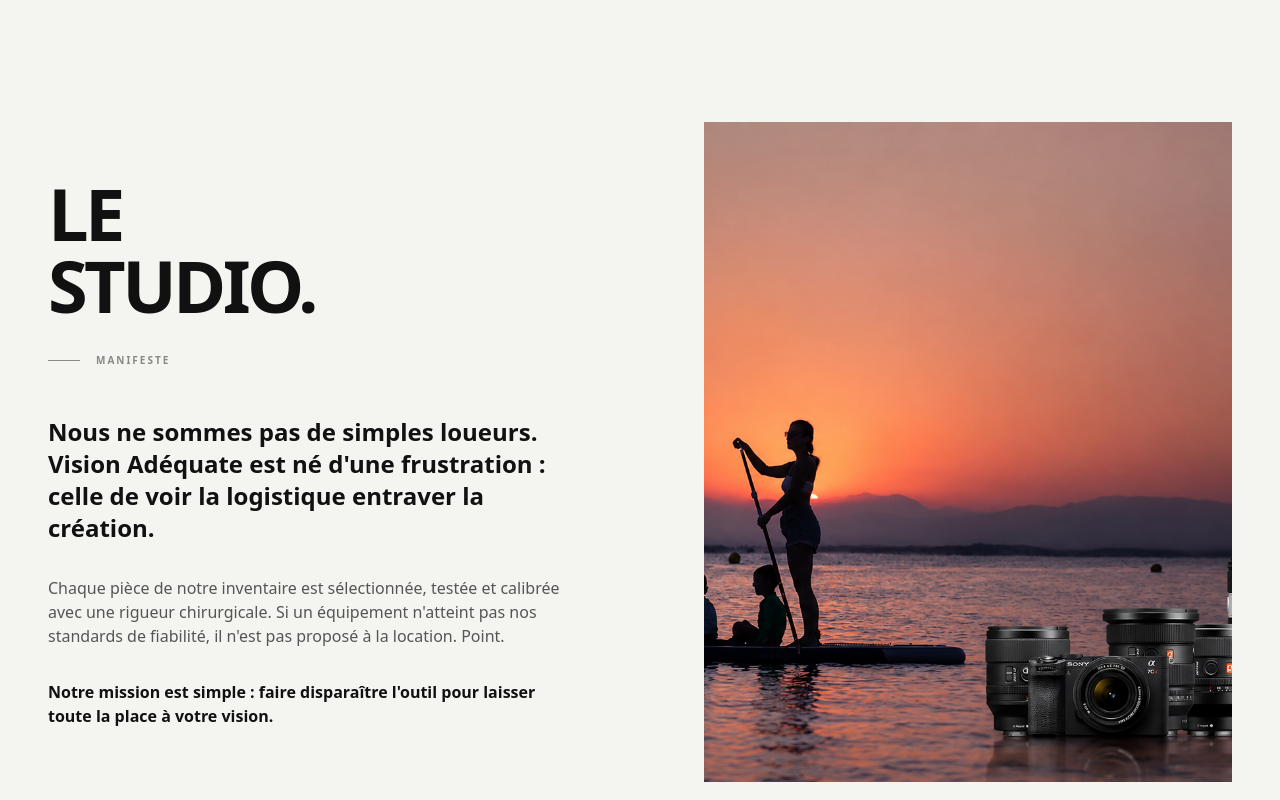
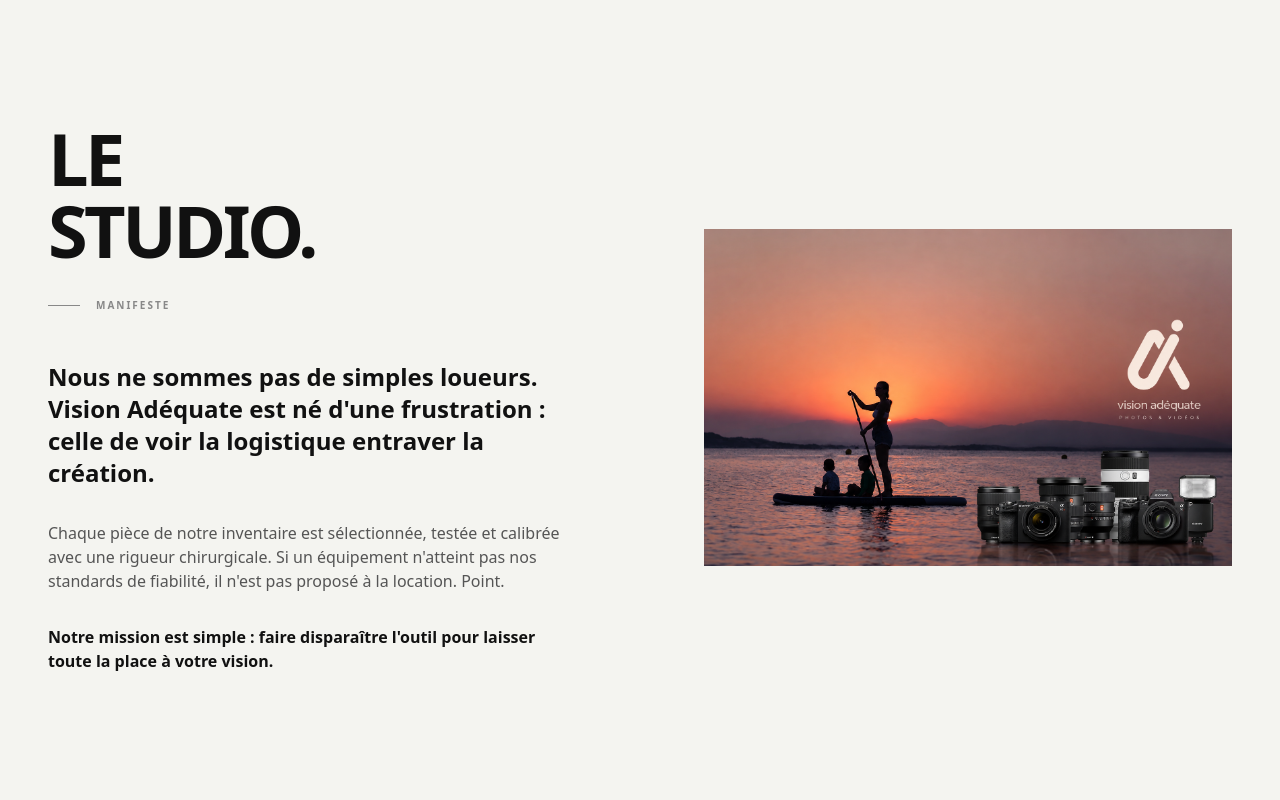
Before and after one commit to Ryn-95/Visionadequate, a Next.js app: page / in a window 1280 px wide. Shown: the part 1080-1880 px from the top of the page. Built offline with nearby package versions, Linux system fonts and the light colour scheme.

Commit message:
Fix manifesto image crop, increase loader logo size, change footer logo to white

```diff
--- a/src/app/page.tsx
+++ b/src/app/page.tsx
@@ -120,11 +120,11 @@
                 </p>
               </div>
             </div>
-            <div className="w-full md:w-1/2 aspect-square md:aspect-[4/5]">
+            <div className="w-full md:w-1/2 flex items-center justify-center">
               <img
                 src="/assets/image.png"
                 alt="Manifeste Vision Adéquate"
-                className="w-full h-full object-cover"
+                className="w-full h-auto max-h-[70vh] object-contain"
               />
             </div>
           </div>
@@ -263,7 +263,7 @@
         <footer className="bg-[#111] text-[#F4F4F0] px-6 md:px-12 py-24">
           <div className="grid grid-cols-1 md:grid-cols-2 gap-16 md:gap-8 border-b border-[#333] pb-24">
             <div>
-              <img src="/assets/logo/logo.png" alt="Vision Adéquate" className="h-16 md:h-24 w-auto object-contain invert mb-12" />
+              <img src="/assets/logo/logo.png" alt="Vision Adéquate" className="h-16 md:h-24 w-auto object-contain mb-12" />
               <h2 className="text-5xl md:text-8xl font-black tracking-tighter uppercase leading-[0.9] mb-8">
                 Prêt à <br/> Tourner.
               </h2>
--- a/src/components/ui/Loader.tsx
+++ b/src/components/ui/Loader.tsx
@@ -30,7 +30,7 @@
         animate={{ opacity: 1, scale: 1, filter: "blur(0px)" }}
         transition={{ duration: 0.8, ease: "easeOut" }}
       >
-        <img src="/assets/logo/logo.png" alt="Vision Adéquate" className="h-16 md:h-24 w-auto object-contain invert" />
+        <img src="/assets/logo/logo.png" alt="Vision Adéquate" className="h-32 md:h-56 lg:h-64 w-auto object-contain invert" />
       </motion.div>
     </motion.div>
   );
```
